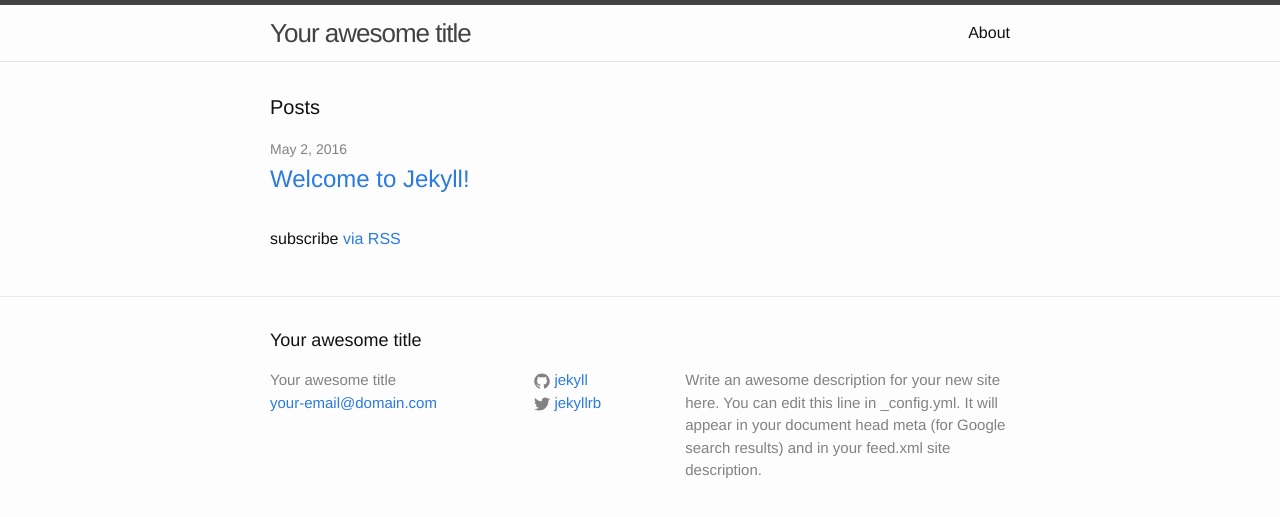
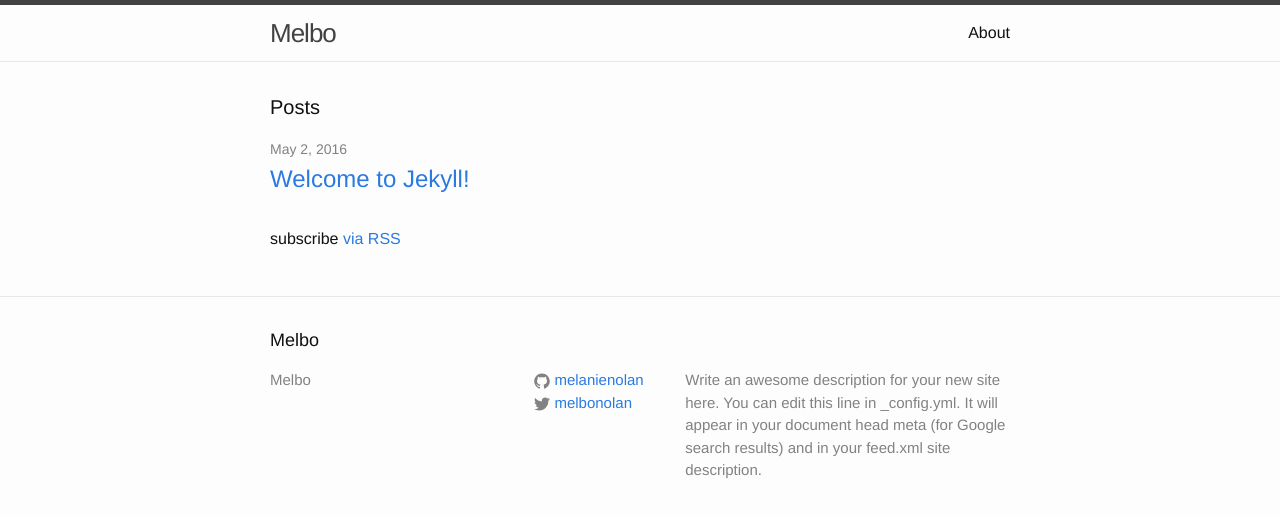
Before and after one commit to melanienolan/my-site, a Jekyll site: the page built from index.html, in a window 1280 px wide. Shown: the top 517 px of the page. Built offline with Jekyll 4.4.1, drawn with Linux system fonts in a browser that asks for light colours.

Commit message:
Changed baseurl

```diff
--- a/_config.yml
+++ b/_config.yml
@@ -6,16 +6,16 @@
 # 'jekyll serve'. If you change this file, please restart the server process.
 
 # Site settings
-title: Your awesome title
-email: your-email@domain.com
+title: Melbo
+
 description: > # this means to ignore newlines until "baseurl:"
   Write an awesome description for your new site here. You can edit this
   line in _config.yml. It will appear in your document head meta (for
   Google search results) and in your feed.xml site description.
 baseurl: "http://melanienolan.github.io/my-site/" # the subpath of your site, e.g. /blog
-url: "http://yourdomain.com" # the base hostname & protocol for your site
-twitter_username: jekyllrb
-github_username:  jekyll
+url: "http://melbo.io" # the base hostname & protocol for your site
+twitter_username: melbonolan
+github_username:  melanienolan
 
 # Build settings
 markdown: kramdown
```
